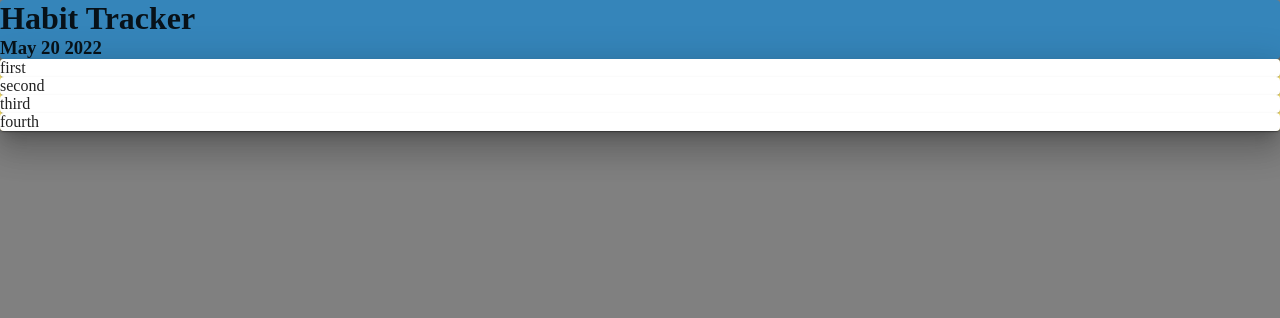
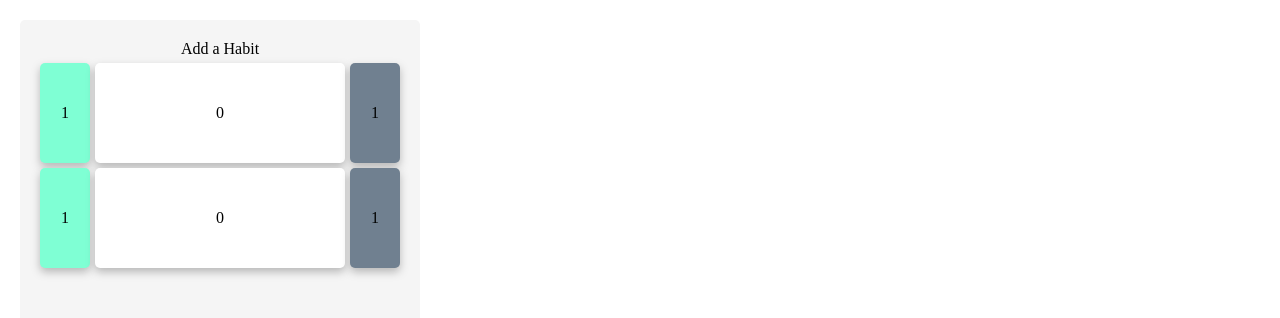
Before and after one commit to lawrencejbho/full-stack-habit-tracker, a React (Create React App) app: page / in a window 1280 px wide. Shown: the top 318 px of the page. Built offline with nearby package versions, Linux system fonts and the light colour scheme.

Commit message:
Modified the layout, added in css, added in state function to track our counter

```diff
--- a/src/App.js
+++ b/src/App.js
@@ -1,49 +1,22 @@
-import React from "react";
+import React, { useState } from "react";
 import { Card, Grid, Button, makeStyles, Paper } from "@mui/material";
 import randomColor from "randomcolor";
+import Habit from "./components/Habit.js";
+import Add from "./components/Add.js";
 
 function App() {
-  //code to get the date, use an array of months, and display the date as a string
-  // TODO in the future you'll probably need to initialize this in state
-  // TODO will also need a way to store this into an object so that we can store for analytics
-
-  let date = new Date();
-  const month = [
-    "January",
-    "February",
-    "March",
-    "April",
-    "May",
-    "June",
-    "July",
-    "August",
-    "September",
-    "October",
-    "November",
-    "December",
-  ];
-  const todayDateString = `${
-    month[date.getMonth()]
-  } ${date.getDate()} ${date.getFullYear()}`;
+  const [habits, setHabits] = useState([]);
 
   return (
     <div>
-      {/* First paper will be the toolbar? */}
-      <Paper elevation={10} style={{ background: randomColor() }}>
-        <Grid container>
-          <h1>Habit Tracker</h1>
-        </Grid>
-        <Grid container>
-          <h3>{todayDateString}</h3>
-        </Grid>
-      </Paper>
-      {/* Second paper is the app? */}
-      <Paper elevation={20} style={{ background: randomColor() }}>
-        <Card>first</Card>
-        <Card>second</Card>
-        <Card>third</Card>
-        <Card>fourth</Card>
-      </Paper>
+      <main>
+        {/* I think the card container will hold everything and it'll be separate from main for now */}
+        <div className="card-container">
+          <Add />
+          <Habit value="value" />
+          <Habit value="value" />
+        </div>
+      </main>
     </div>
   );
 }
--- /dev/null
+++ b/src/components/Add.js
@@ -0,0 +1,7 @@
+import React from "react";
+
+function Add() {
+  return <div className="add">Add a Habit</div>;
+}
+
+export default Add;
--- /dev/null
+++ b/src/components/Habit.js
@@ -0,0 +1,23 @@
+import React, { useState } from "react";
+import Plus from "./Plus.js";
+import Minus from "./Minus.js";
+
+function Habit() {
+  const [counter, setCounter] = useState(0);
+
+  function plusClick() {
+    setCounter((prevValue) => prevValue + 1);
+  }
+
+  console.log(counter);
+
+  return (
+    <div className="habit-container">
+      <Plus className="plus" plusClick={plusClick} />
+      <div className="habit">{counter}</div>
+      <Minus className="minus" />
+    </div>
+  );
+}
+
+export default Habit;
--- /dev/null
+++ b/src/components/Minus.js
@@ -0,0 +1,7 @@
+import React from "react";
+
+function Minus() {
+  return <div className="minus">1</div>;
+}
+
+export default Minus;
--- /dev/null
+++ b/src/components/Plus.js
@@ -0,0 +1,11 @@
+import React from "react";
+
+function Plus(props) {
+  return (
+    <div className="plus" onClick={props.plusClick}>
+      1
+    </div>
+  );
+}
+
+export default Plus;
--- a/src/style.css
+++ b/src/style.css
@@ -1,9 +1,75 @@
 body {
   margin: 0;
-  background-color: grey;
+  background-color: white;
+  padding: 20px;
 }
 
 * {
-  margin: 0;
-  padding: 0;
+  box-sizing: border-box
 }
+
+main {
+  background-color: #F5F5F5;
+  height: 600px;
+  width: 400px;
+  border-radius: 5px;
+  display: flex;
+  padding: 20px;
+  flex-direction: row;
+  justify-content: center;
+}
+
+.card-container {
+  display: flex;
+  flex-direction: row;
+  justify-content: space-evenly;
+  gap: 5px;
+  flex-wrap: wrap;
+  align-content: flex-start;
+}
+
+.habit-container {
+  display: flex;
+  gap: 5px;
+  flex-direction: row;
+  justify-content: space-evenly;
+}
+
+.habit {
+  width: 250px;
+  height: 100px;
+  background-color: white;
+  filter: drop-shadow(0px 4px 4px rgba(0, 0, 0, 0.25));
+  display: flex;
+  justify-content: space-evenly;
+  align-items: center;
+  border-radius: 5px;
+}
+
+.plus {
+  width: 50px;
+  height: 100px;
+  background-color: aquamarine;
+  filter: drop-shadow(0px 4px 4px rgba(0, 0, 0, 0.25));
+  display: flex;
+  justify-content: center;
+  align-items: center;
+  border-radius: 5px;
+}
+
+.minus {
+  width: 50px;
+  height: 100px;
+  background-color: slategrey;
+  filter: drop-shadow(0px 4px 4px rgba(0, 0, 0, 0.25));
+  display: flex;
+  justify-content: center;
+  align-items: center;
+  border-radius: 5px;
+}
+
+.add {
+  text-align: left;
+  align-items: left;
+  justify-content: left;
+}
```
Also changed, not shown: src/App3.js (added, +51 -0 lines).
